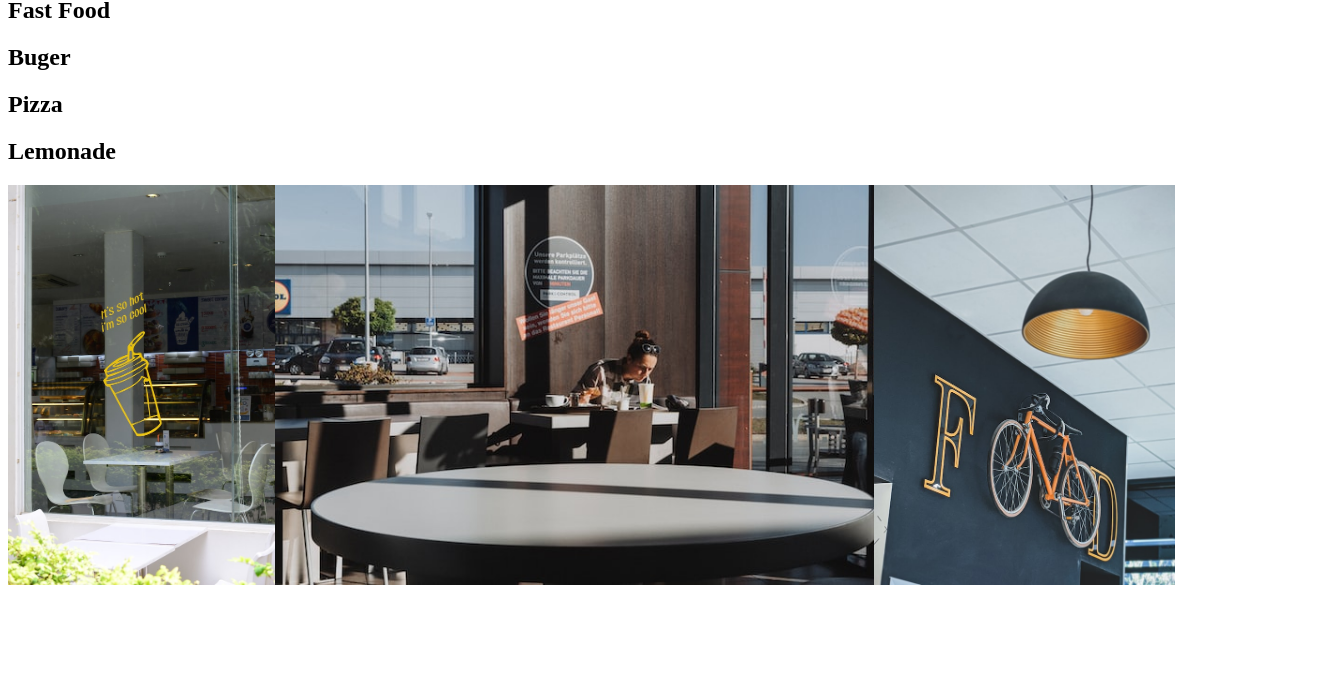
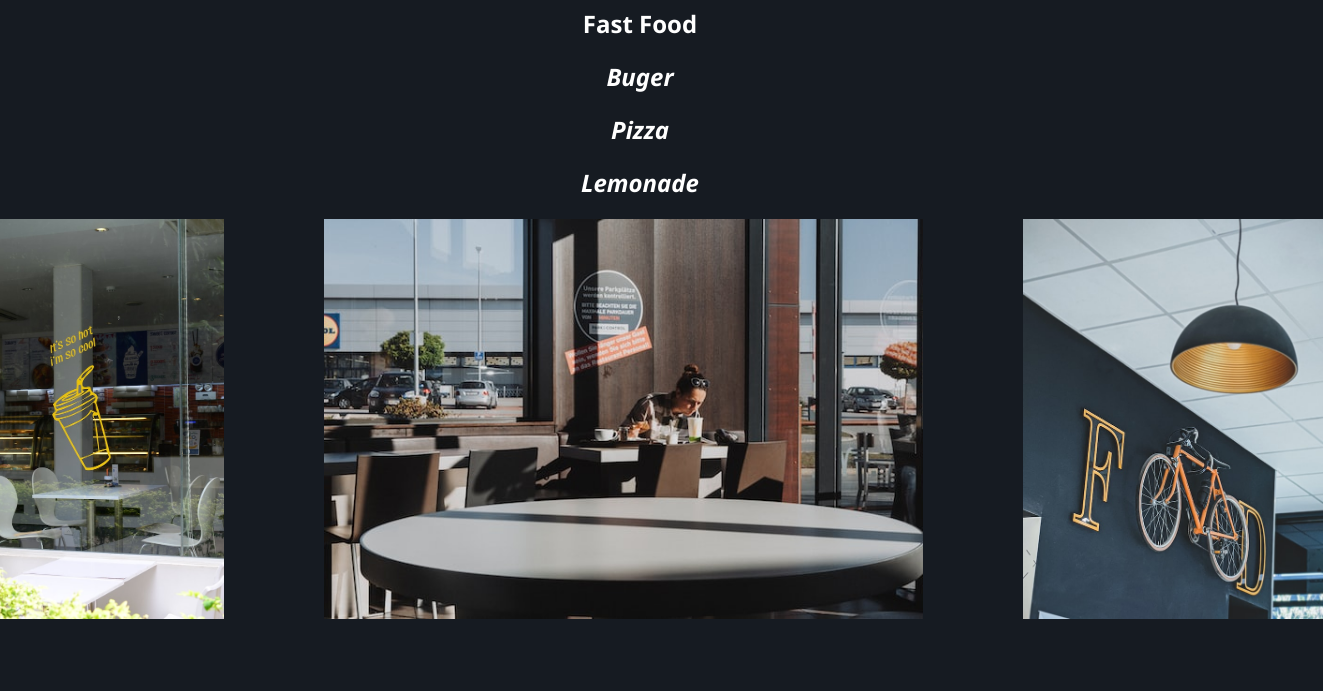
Before and after one commit to exemplar-codes/academind-nodejs-assignment-2, a website: page views/index.html in a window 1280 px wide. Shown: the part 109-800 px from the top of the page, 1323 px wide, since content can reach past the window. Drawn offline with Linux system fonts and the light colour scheme.

Commit message:
Add static css assets links to HTML

```diff
--- a/views/index.html
+++ b/views/index.html
@@ -5,10 +5,8 @@
     <meta http-equiv="X-UA-Compatible" content="IE=edge" />
     <meta name="viewport" content="width=device-width, initial-scale=1.0" />
     <title>Snacks!</title>
-    <style>
-      * {
-      }
-    </style>
+    <link rel="stylesheet" href="/css/styles.css" />
+    <link rel="stylesheet" href="/css/index.css" />
   </head>
   <body>
     <header>
@@ -21,9 +19,9 @@
     <main>
       <h1>Sanjar's specialities</h1>
       <h2>Fast Food</h2>
-      <h2>Buger</h2>
-      <h2>Pizza</h2>
-      <h2>Lemonade</h2>
+      <h2><em>Buger</em></h2>
+      <h2><em>Pizza</em></h2>
+      <h2><em>Lemonade</em></h2>
       <div id="home-page-picture">
         <img src="/images/ambience-1.jpg" height="400px" alt="glass-sign" /><img
           src="/images/ambience-2.jpg"
```
Also changed, not shown: views/404.html (+1 -0 lines), views/main.html (+1 -0 lines), views/sides.html (+1 -0 lines), public/css/styles.css (renamed from public/css/main.css).
